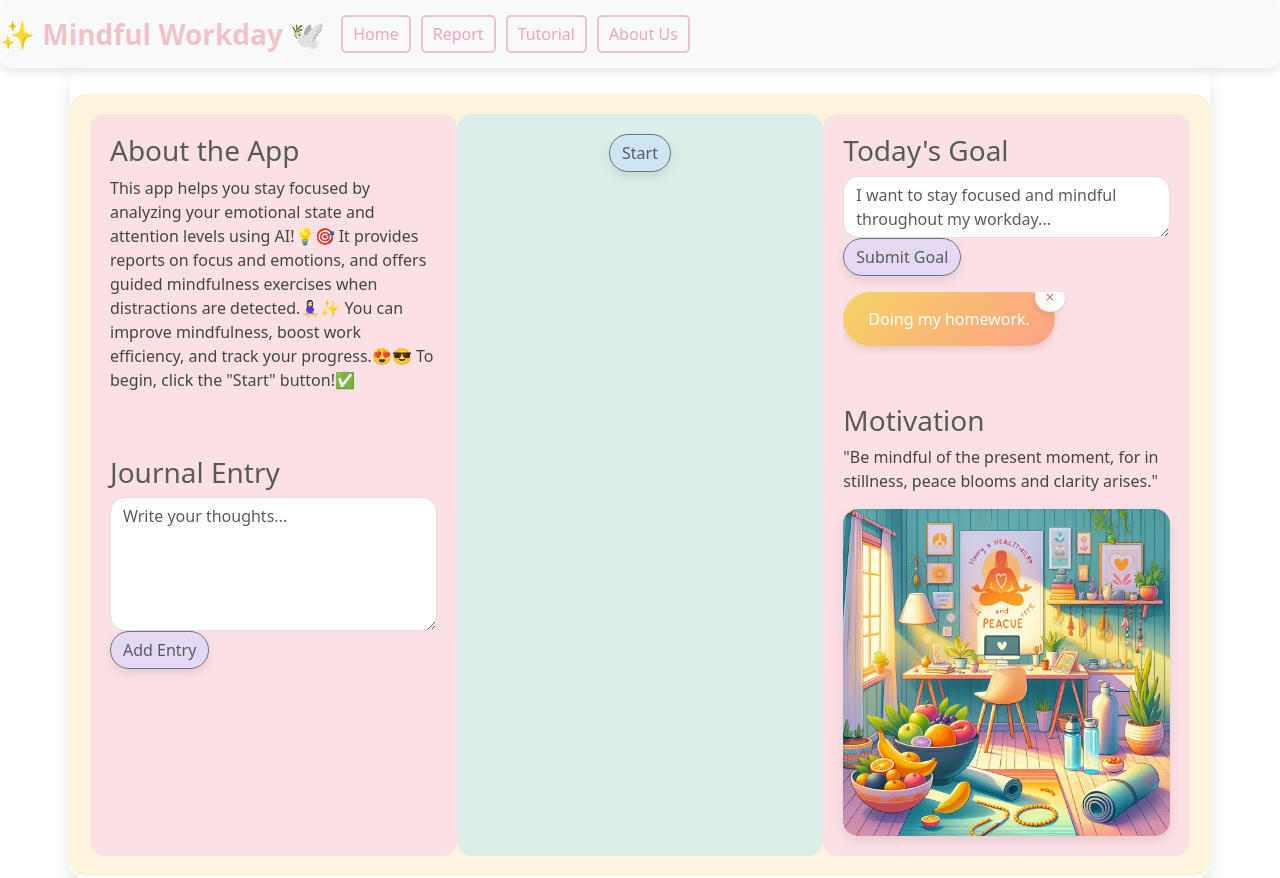
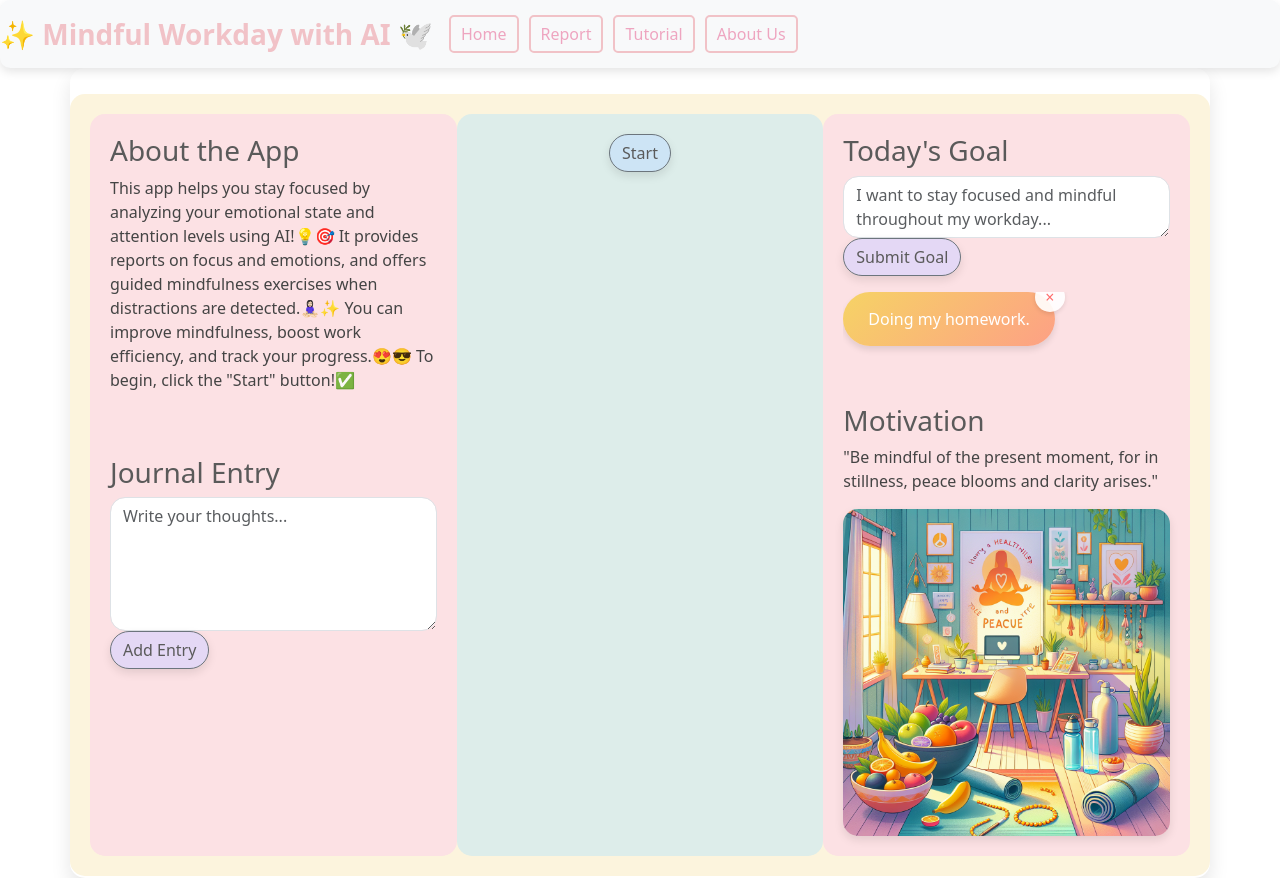
Before and after one commit to M-H-Amini/MentalHealthApp, a Flask app: page / in a window 1280 px wide. Run offline with Flask 2, Linux system fonts and the light colour scheme; data comes from the database, SQL or seed files in the repository; both versions use the stored data as it was after the commit.

Commit message:
base.html updated...

```diff
--- a/templates/base.html
+++ b/templates/base.html
@@ -2,7 +2,7 @@
 <html lang="en">
 <head>
     <meta charset="UTF-8">
-    <title>Mindful Workday</title>
+    <title>Mindful Workday with AI</title>
     <link rel="stylesheet" href="{{ url_for('static', filename='css/styles.css') }}">
     <!-- Include Bootstrap 5 CSS -->
     <link href="https://cdn.jsdelivr.net/npm/bootstrap@5.3.0/dist/css/bootstrap.min.css" rel="stylesheet">
@@ -69,7 +69,7 @@
     </style>
     <!-- Navigation Menu -->
     <nav class="navbar navbar-expand-lg navbar-light bg-light">
-        <a class="navbar-brand" href="{{ url_for('index') }}" style="font-size: 28px; font-weight: bold; color: #f1c2c7;">✨ Mindful Workday 🕊</a>
+        <a class="navbar-brand" href="{{ url_for('index') }}" style="font-size: 28px; font-weight: bold; color: #f1c2c7;">✨ Mindful Workday with AI 🕊</a>
         <div class="collapse navbar-collapse">
             <ul class="navbar-nav mr-auto">
                 <li class="nav-item">
```
Also changed, not shown: database.db, static/images/goal_image.png.
